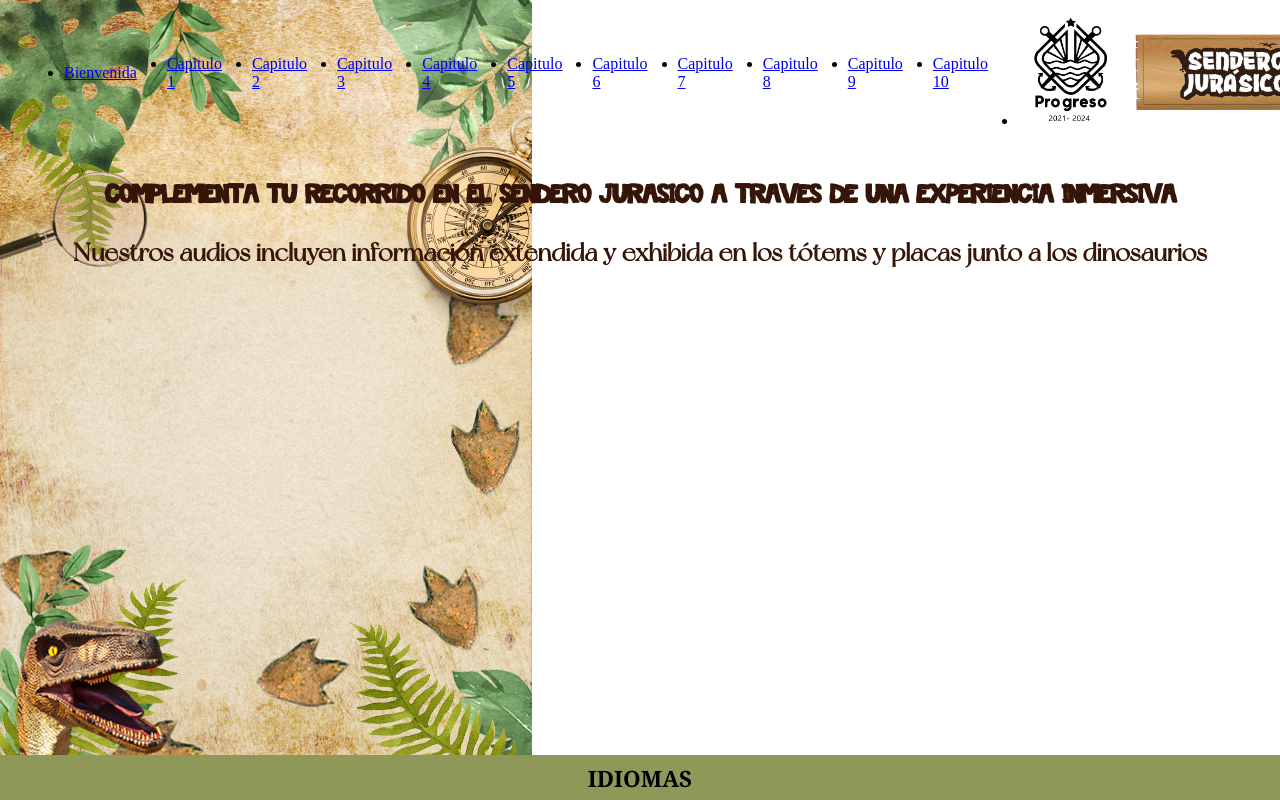
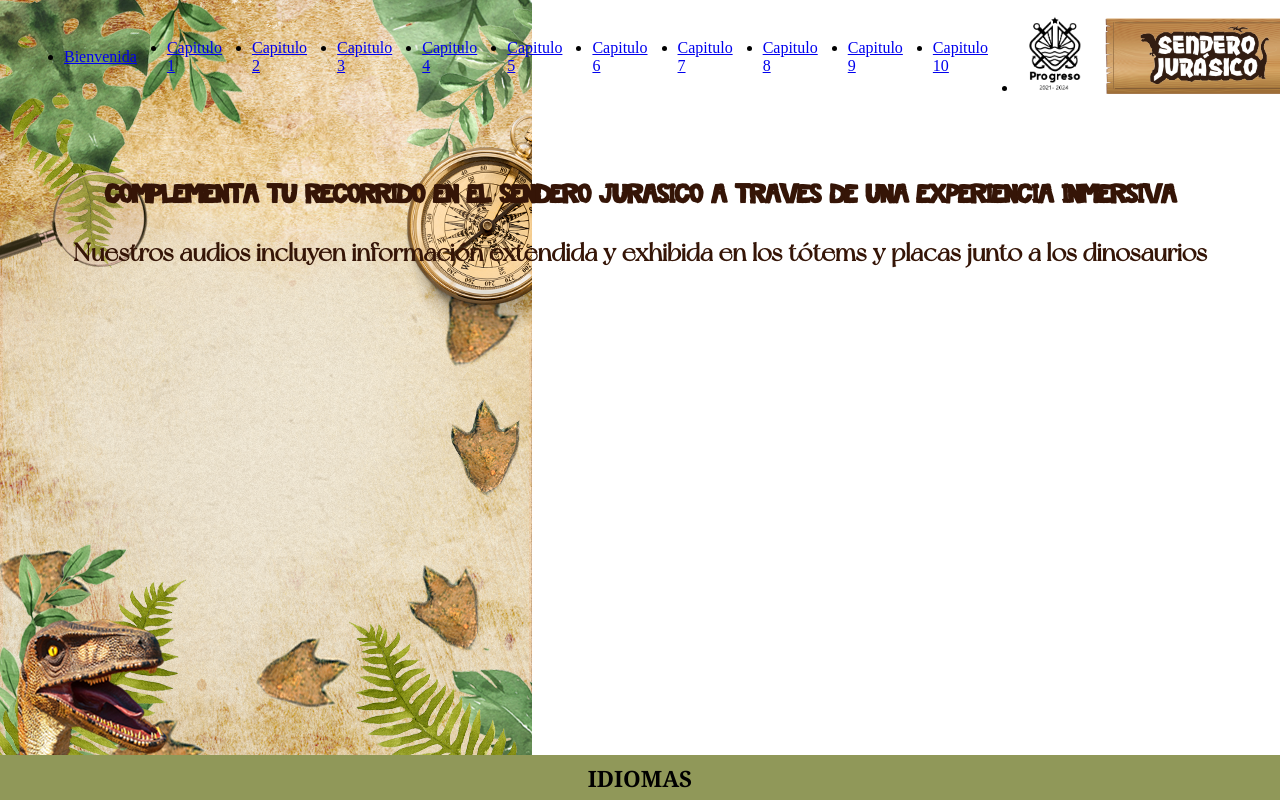
Before and after one commit to RudyMay/Sendero-Jurasico, a plain HTML site: page index.html in a window 1280 px wide. Drawn offline with Linux system fonts and the light colour scheme; a web font is replaced by a local one.

Commit message:
ajustes logo progreso

```diff
--- a/index.html
+++ b/index.html
@@ -49,7 +49,7 @@
            </li>
            <li class="nav-item">
                <a href="" class="nav-link">
-                   <img src="assets/img/Logoprogreso.png" alt="" width="100px" height="auto" id="logoProgreso">
+                   <img src="assets/img/Logoprogreso.png" alt="" width="70px" height="auto" id="logoProgreso">
                </a>
            </li>
 
```
